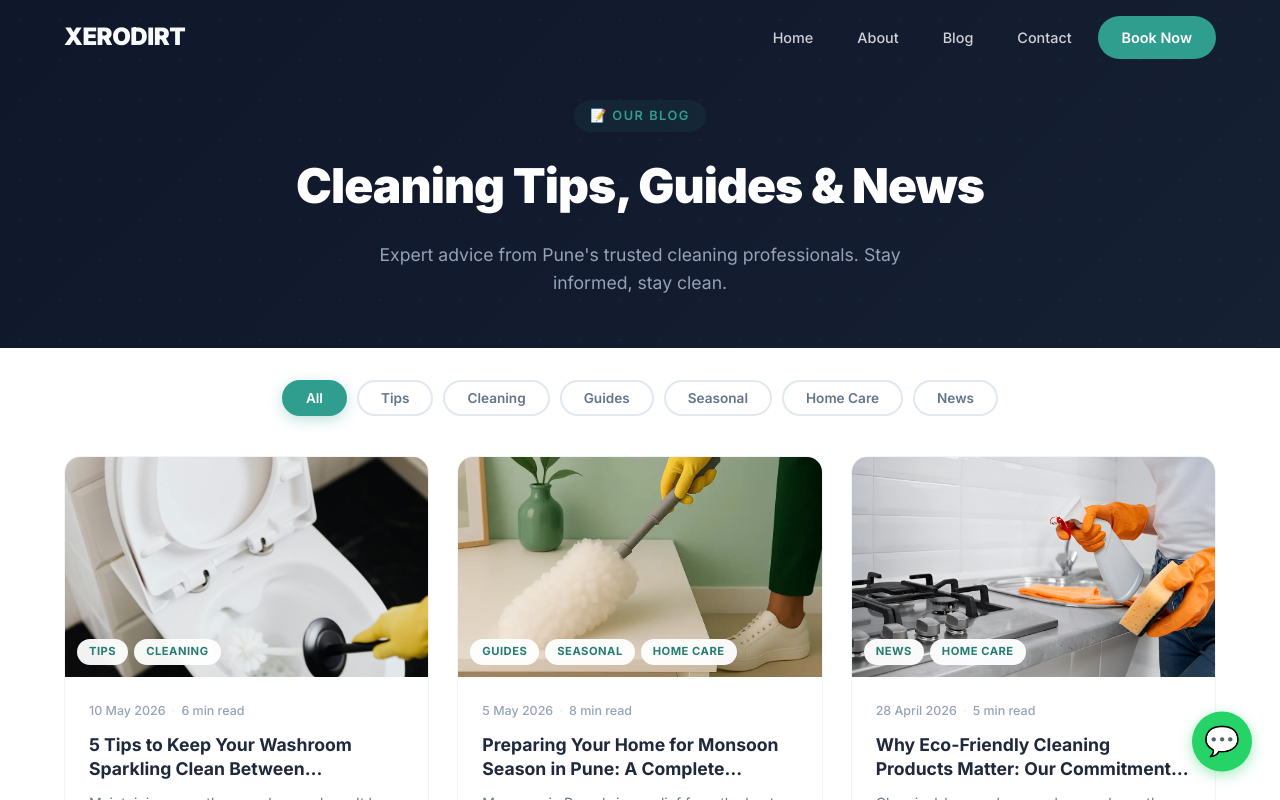
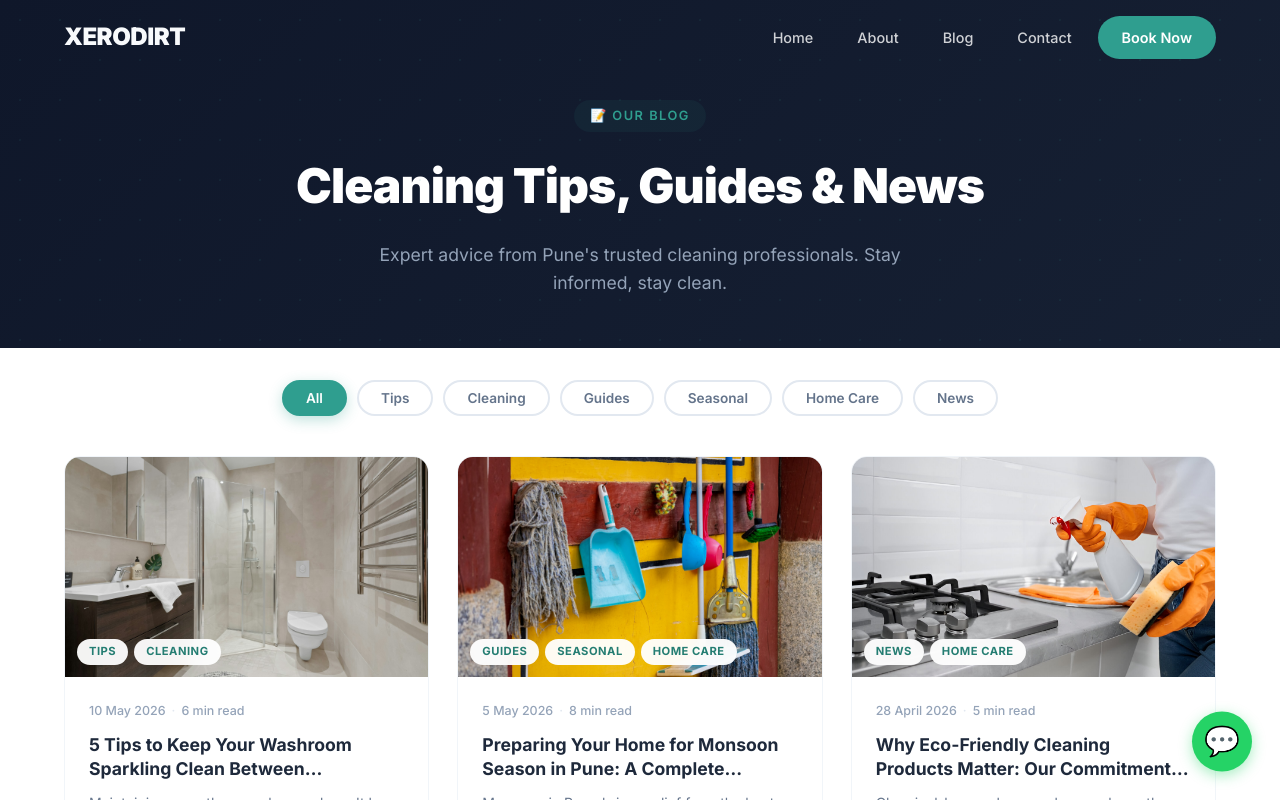
Before and after one commit to Utkarshkaraiya/xerodirt, a Next.js app: page /blog in a window 1280 px wide. Shown: the top 800 px of the page. Built offline with nearby package versions, Linux system fonts and the light colour scheme.

Commit message:
changed images of blogs

```diff
--- a/src/data/blogs.js
+++ b/src/data/blogs.js
@@ -17,7 +17,7 @@ export const blogPosts = [
     title: '5 Tips to Keep Your Washroom Sparkling Clean Between Professional Cleans',
     excerpt:
       'Maintaining a spotless washroom doesn\'t have to be a chore. Discover 5 simple daily habits that professional cleaners swear by to keep your bathroom fresh, hygienic, and sparkling all week long.',
-    coverImage: '/images/toilet1.jpg',
+    coverImage: '/images/5-tips-to-keep-your-washroom-sparkling-clean.jpg',
     author: blogAuthors.xerodirt,
     date: '2026-05-10',
     readingTime: 6,
@@ -66,7 +66,7 @@ export const blogPosts = [
     title: 'Preparing Your Home for Monsoon Season in Pune: A Complete Cleaning Guide',
     excerpt:
       'Monsoon in Pune brings relief from the heat but also mold, dampness, and pests. Here\'s your complete pre-monsoon cleaning checklist to protect your home and keep your family healthy.',
-    coverImage: '/images/flatcleaning.webp',
+    coverImage: '/images/preparing-your-home-for-monsoon-season-in-pune.jpg',
     author: blogAuthors.xerodirt,
     date: '2026-05-05',
     readingTime: 8,
```
Also changed, not shown: public/images/5-tips-to-keep-your-washroom-sparkling-clean.jpg (added), public/images/preparing-your-home-for-monsoon-season-in-pune.jpg (added).
